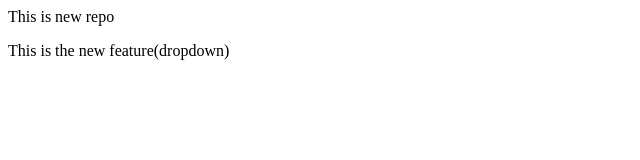
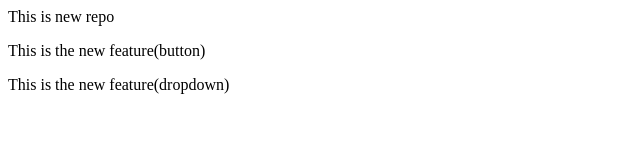
Before and after one commit to revanth8903/localrepo, a plain HTML site: page index.html in a window 1280 px wide. Shown: the whole page, without its empty margins (0-640 px from the left). Drawn offline with Linux system fonts and the light colour scheme.

Commit message:
Add features

```diff
--- a/index.html
+++ b/index.html
@@ -1,2 +1,3 @@
 <p>This is new repo</p>
+<p>This is the new feature(button)</p>
 <p>This is the new feature(dropdown)</p>
```
